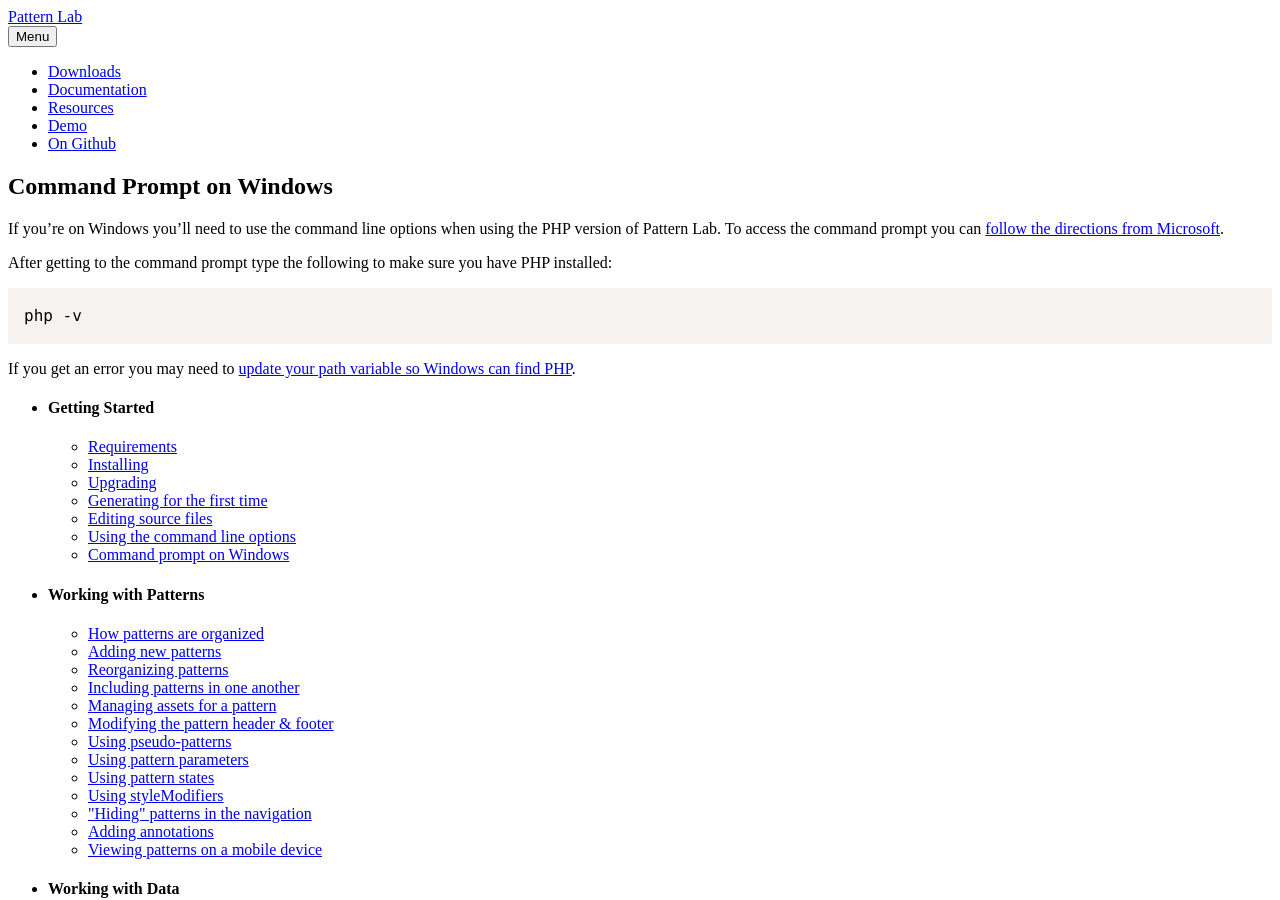
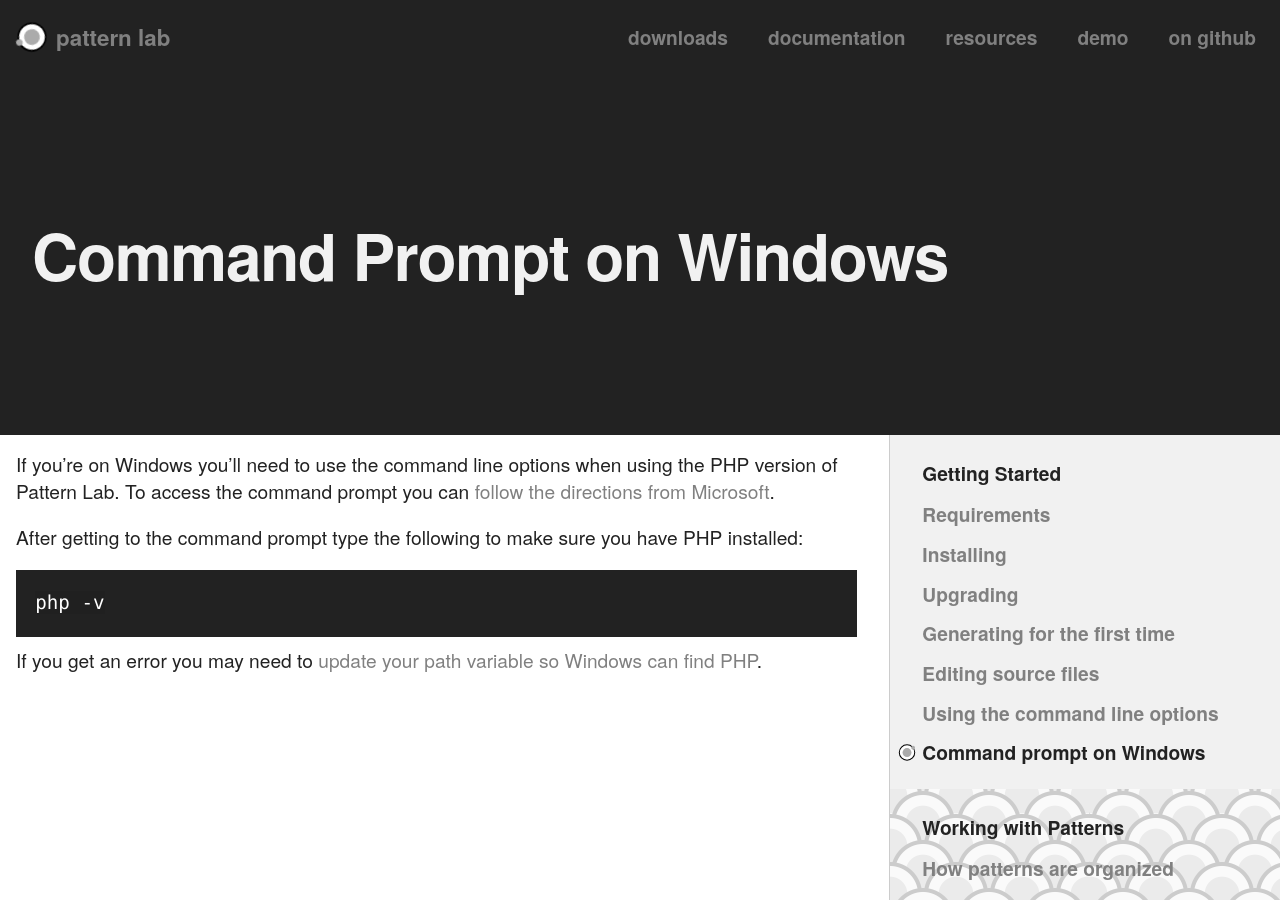
Before and after one commit to pattern-lab/website, a Jekyll site: the page built from docs/command-prompt-windows.md, in a window 1280 px wide and 900 px high. Built offline with Jekyll 4.4.1, drawn with Linux system fonts in a browser that asks for light colours; nearby versions of some CDN libraries; library files that are not in the unit come from our copies; Markdown is read by kramdown in place of the engine named in the settings; comment, search, counter and statistics services are not loaded.

Commit message:
Added ../ back in for docs.html

```diff
--- a/_layouts/docs.html
+++ b/_layouts/docs.html
@@ -4,8 +4,8 @@
   <title>{{ page.title }}</title>
   <meta charset="UTF-8">
   <meta name="viewport" content="width=device-width" />
-  <link rel="stylesheet" href="css/style.css">
-  <link rel="stylesheet" href="css/prism.css" media="all" />
+  <link rel="stylesheet" href="../css/style.css">
+  <link rel="stylesheet" href="../css/prism.css" media="all" />
 </head>
 
 <body class="docs">
```
